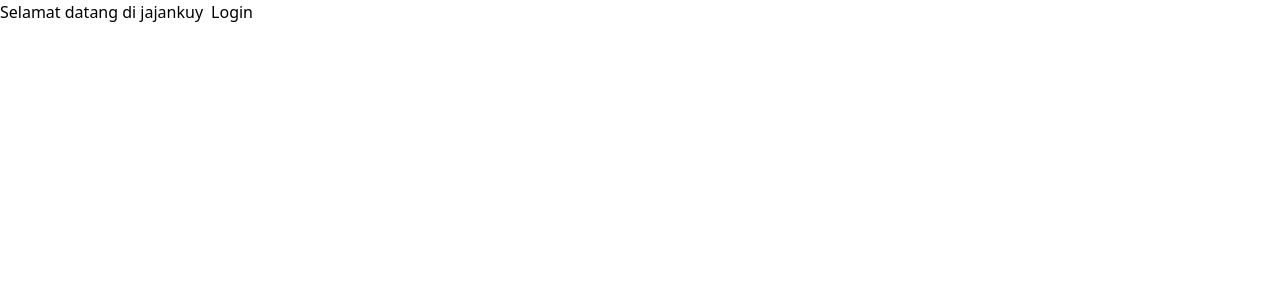
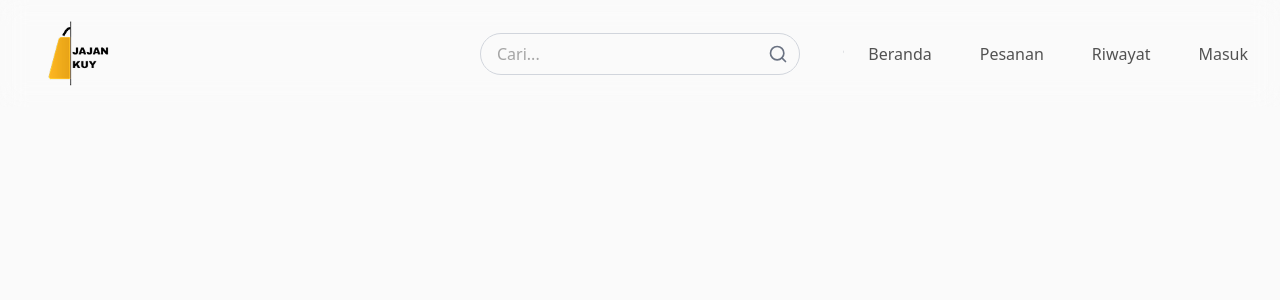
Before and after one commit to KevinSinatria/jajankuy-frontend, a React (Vite) app: page / in a window 1280 px wide. Shown: the top 300 px of the page. Built offline with nearby package versions, Linux system fonts and the light colour scheme.

Commit message:
feat: tambah fitur keranajng dan wishlist di navbar

```diff
--- a/src/components/Navbar.jsx
+++ b/src/components/Navbar.jsx
@@ -1,6 +1,6 @@
 import React, { useState, useEffect } from 'react';
 import { Link, useLocation } from 'react-router-dom';
-import { Search } from 'lucide-react';
+import { Search, ShoppingCart, Heart } from 'lucide-react';
 import logo from '../assets/jajankuylogo.png';
 
 const Navbar = () => {
@@ -30,7 +30,6 @@ const Navbar = () => {
     };
   }, []);
 
-
   const toggleNavbar = () => {
     setOpen(!open);
   };
@@ -42,23 +41,24 @@ const Navbar = () => {
   const navItems = [
     { id: 1, name: 'Beranda', path: '/' },
     { id: 2, name: 'Pesanan', path: '/pesanan' },
-        { id: 3, name: 'History', path: '/history' },
+    { id: 3, name: 'Riwayat', path: '/history' },
   ];
 
   return (
     <header
-            className={`fixed mx-auto w-full flex flex-col overflow-hidden px-8 py-4 z-50 backdrop-blur-md transition-all duration-300 ${isScrolled ? 'bg-white/80 shadow-md' : 'bg-transparent'
+      className={`fixed mx-auto w-full flex flex-col overflow-hidden px-8 py-4 z-50 backdrop-blur-md transition-all duration-300 ${
+        isScrolled ? 'bg-white/80 shadow-md' : 'bg-transparent'
       }`}
     >
       <div className="w-full lg:grid lg:grid-cols-3 lg:items-center">
-                {/* logo Jajankuy */}
+        {/* Logo Jajankuy */}
         <Link to="/" className="flex items-center whitespace-nowrap font-black" onClick={closeNavbar}>
           <span className="mr-2 w-28">
             <img src={logo} alt="JajanKuy Logo" style={{ width: '90px' }} />
           </span>
         </Link>
 
-                {/* searchbar */}
+        {/* Searchbar Tengah */}
         <div className="hidden lg:flex justify-center">
           <div className="relative w-80">
             <input
@@ -73,26 +73,49 @@ const Navbar = () => {
           </div>
         </div>
 
-                {/* logo burger */}
-                <label className='hamburger absolute top-10 right-10 cursor-pointer lg:hidden' id='navbar-open' onChange={toggleNavbar} checked={open} aria-label="Toggle navigation">
-                    <input type="checkbox" />
+        {/* Burger Menu */}
+        <label
+          className="hamburger absolute top-10 right-10 cursor-pointer lg:hidden"
+          htmlFor="navbar-toggle"
+          aria-label="Toggle navigation"
+        >
+          <input
+            type="checkbox"
+            id="navbar-toggle"
+            checked={open}
+            onChange={toggleNavbar}
+            className="hidden"
+          />
           <svg viewBox="0 0 32 32">
             <path
-                            class="line line-top-bottom"
+              className="line line-top-bottom"
               d="M27 10 13 10C10.8 10 9 8.2 9 6 9 3.5 10.8 2 13 2 15.2 2 17 3.8 17 6L17 26C17 28.2 18.8 30 21 30 23.2 30 25 28.2 25 26 25 23.8 23.2 22 21 22L7 22"
-                        ></path>
-                        <path class="line" d="M7 16 27 16"></path>
+            />
+            <path className="line" d="M7 16 27 16" />
           </svg>
         </label>
 
-
-                {/* navigasi */}
+        {/* Navigasi dan Login/Profile */}
         <nav
           aria-label="Header Navigation"
-                    className={`${open ? 'pt-8 max-h-96' : 'max-h-0'
+          className={`${
+            open ? 'pt-8 max-h-96' : 'max-h-0'
           } flex w-full flex-col items-center overflow-hidden transition-all duration-300 lg:col-start-3 lg:max-h-full lg:flex-row lg:justify-end`}
         >
           <ul className="flex w-full flex-col items-center space-y-2 lg:flex-row lg:space-y-0 lg:justify-end">
+            {/* keranjang dan wishlist layar desktop */}
+            <li className="hidden lg:flex lg:mr-6">
+              <Link to="/keranjang" className="flex items-center" onClick={closeNavbar}>
+                <ShoppingCart className="text-gray-700" size={20} />
+              </Link>
+            </li>
+            <li className="hidden lg:flex lg:mr-6">
+              <Link to="/wishlist" className="flex items-center" onClick={closeNavbar}>
+                <Heart className="text-gray-700" size={20} />
+              </Link>
+            </li>
+
+            {/* navigasi */}
             {navItems.map((item) => (
               <li key={item.id} className="lg:mr-12">
                 <Link
@@ -107,11 +130,23 @@ const Navbar = () => {
           </ul>
 
           <hr className="mt-3 w-full lg:hidden" />
+
           <div className="my-0 flex items-center space-x-6 space-y-2 lg:my-0 lg:ml-auto lg:space-x-3 lg:space-y-0">
+            {/* icon keranjang dan wishlist layar mobile */}
+            <div className="flex lg:hidden space-x-7 mt-3">
+              <Link to="/keranjang" onClick={closeNavbar}>
+                <ShoppingCart className="text-gray-700" size={20} />
+              </Link>
+              <Link to="/wishlist" onClick={closeNavbar}>
+                <Heart className="text-gray-700" size={20} />
+              </Link>
+            </div>
+
+            {/* login dan profile */}
             {isAuthenticated ? (
               <Link
                 to="/profile"
-                                className="flex items-center rounded-full bg-[#4A4843] hover:bg-[#2F2E2B] px-5 py-3 font-medium text-white transition-all duration-200"
+                className="flex items-center rounded-full bg-[#1eff00] hover:bg-[#5dcd6c] px-5 py-3 font-medium text-white transition-all duration-200"
                 onClick={closeNavbar}
               >
                 <ion-icon name="person-circle-outline" className="text-xl mr-2"></ion-icon>
@@ -120,7 +155,7 @@ const Navbar = () => {
             ) : (
               <Link
                 to="/login"
-                                className="flex items-center whitespace-nowrap mt-2 lg:mt-0"
+                className="flex items-center whitespace-nowrap mt-0.5 lg:mt-0"
                 onClick={closeNavbar}
               >
                 Masuk
--- a/src/pages/HomePage.jsx
+++ b/src/pages/HomePage.jsx
@@ -1,35 +1,13 @@
-import { useContext } from "react";
-import AuthContext from "../contexts/AuthContext";
-import Logout from "../components/Logout";
-import { useNavigate } from "react-router";
+import React from 'react'
+import Navbar from '../components/Navbar'
 
 export default function HomePage() {
-  const { user } = useContext(AuthContext);
-  const Navigate = useNavigate();
-
-  function handleLoginButton(){
-    Navigate("/login")
-  }
 
   return (
-    <>
-      {user ?
-        <div>
-            Selamat Datang {user.nama}
-            <button>
-                <Logout/>
-            </button>
-        </div>
-       : (
-        <div>
-          Selamat datang di jajankuy
-          <button className="ml-2" onClick={handleLoginButton}>
-            Login
-          </button>
-
-
-        </div>
-      )}
-    </>
+    <div>
+      <main className='w-full min-h-screen flex flex-col bg-neutral-50 text-neutral-600'>
+        <Navbar />
+      </main>
+    </div>
   );
 }
```
Lines whose indentation alone changed are shown as unchanged.
